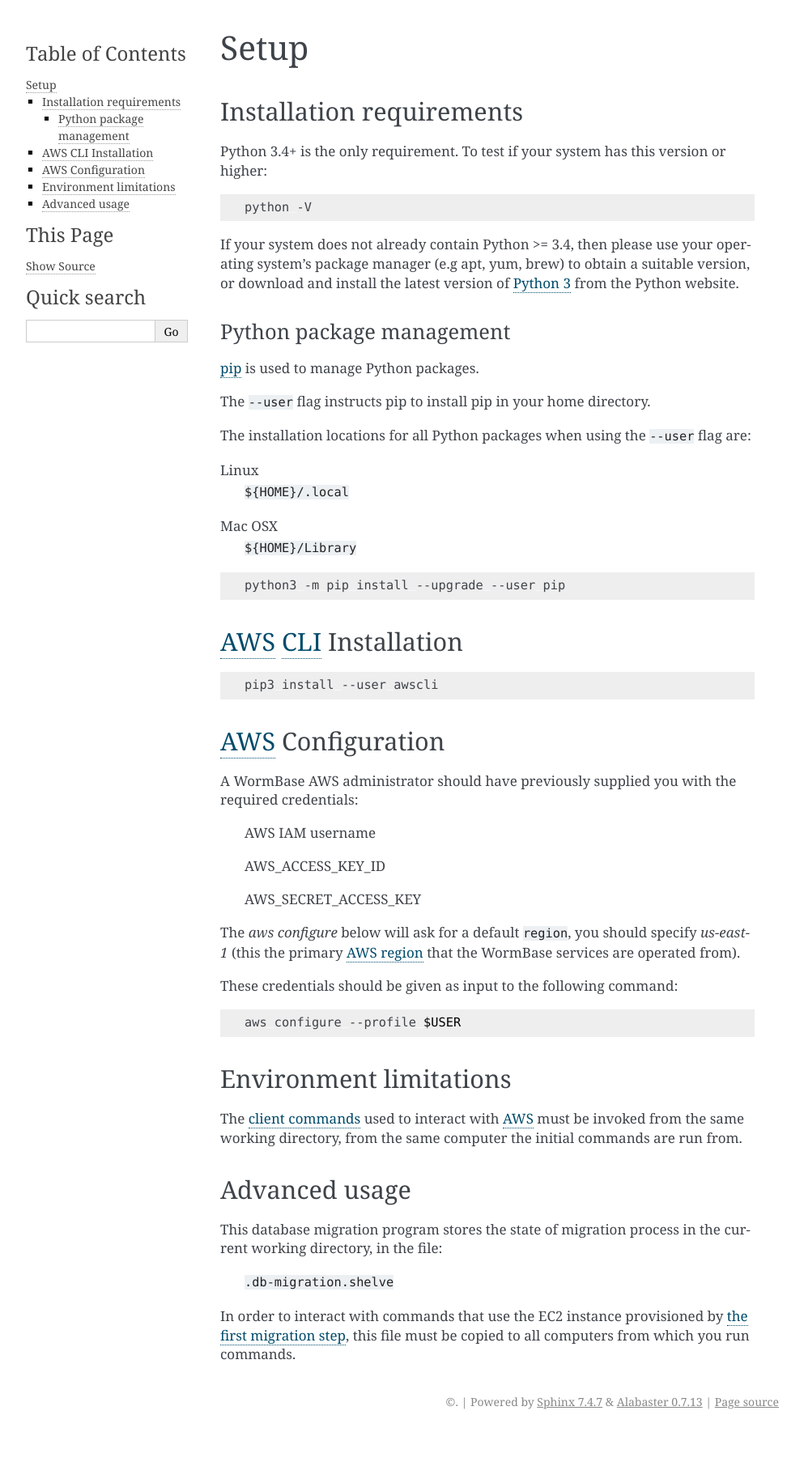
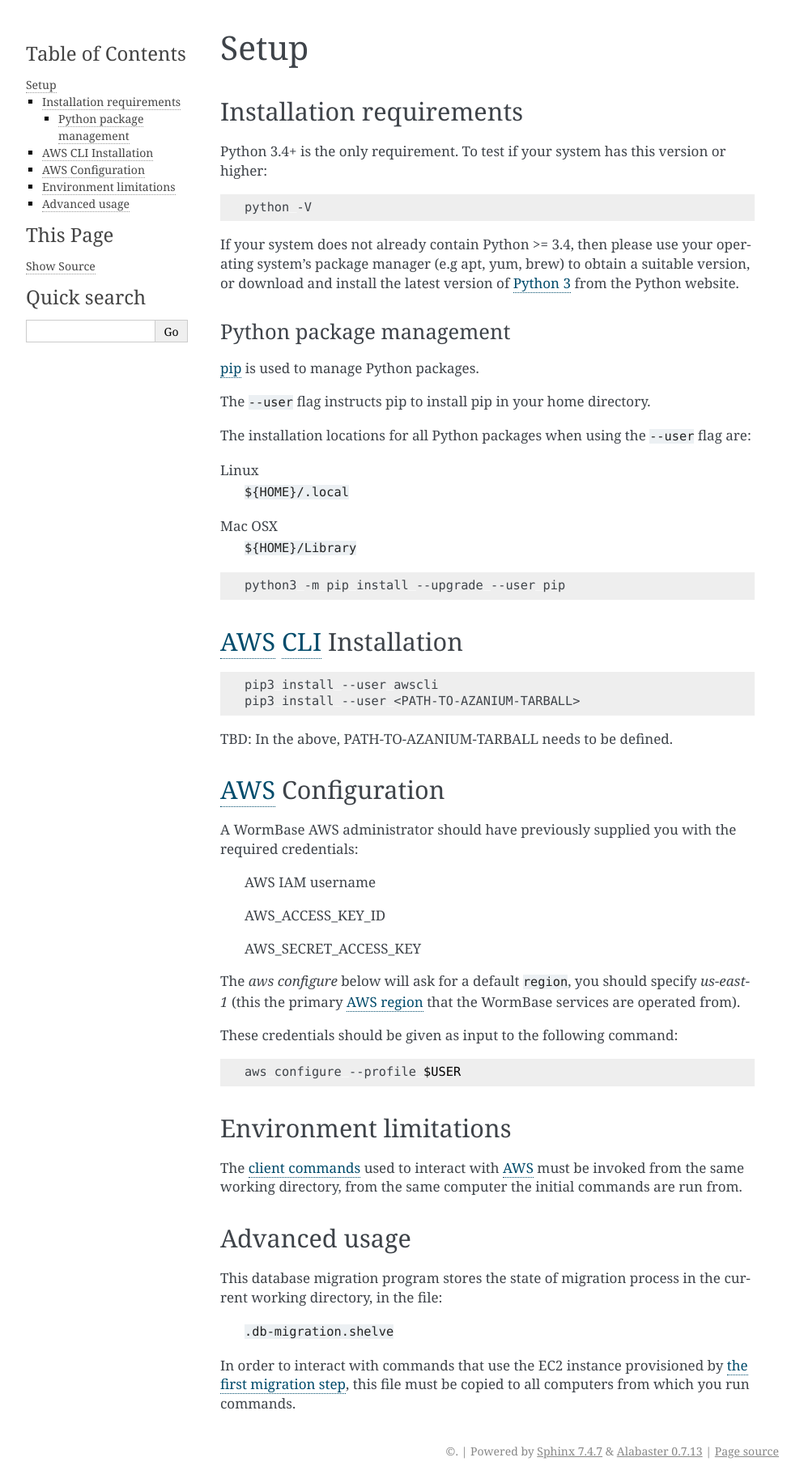
Before and after one commit to WormBase/db-migration, a Sphinx documentation site: the page built from docs/user/setup.rst, in a window 1280 px wide. Shown: the whole page at 81% size, without its empty margins (148-1141 px from the left). Built offline with Sphinx 7.4.7, drawn with Linux system fonts in a browser that asks for light colours; before the commit the page ends 1771 px from its top, so only the background shows below that.

Commit message:
Add a TBD about where to obtain release.

```diff
--- a/docs/user/setup.rst
+++ b/docs/user/setup.rst
@@ -45,6 +45,10 @@
 .. code-block:: bash
 
    pip3 install --user awscli
+   pip3 install --user <PATH-TO-AZANIUM-TARBALL>
+
+
+TBD: In the above, PATH-TO-AZANIUM-TARBALL needs to be defined.
 
 
 :term:`AWS` Configuration
```
